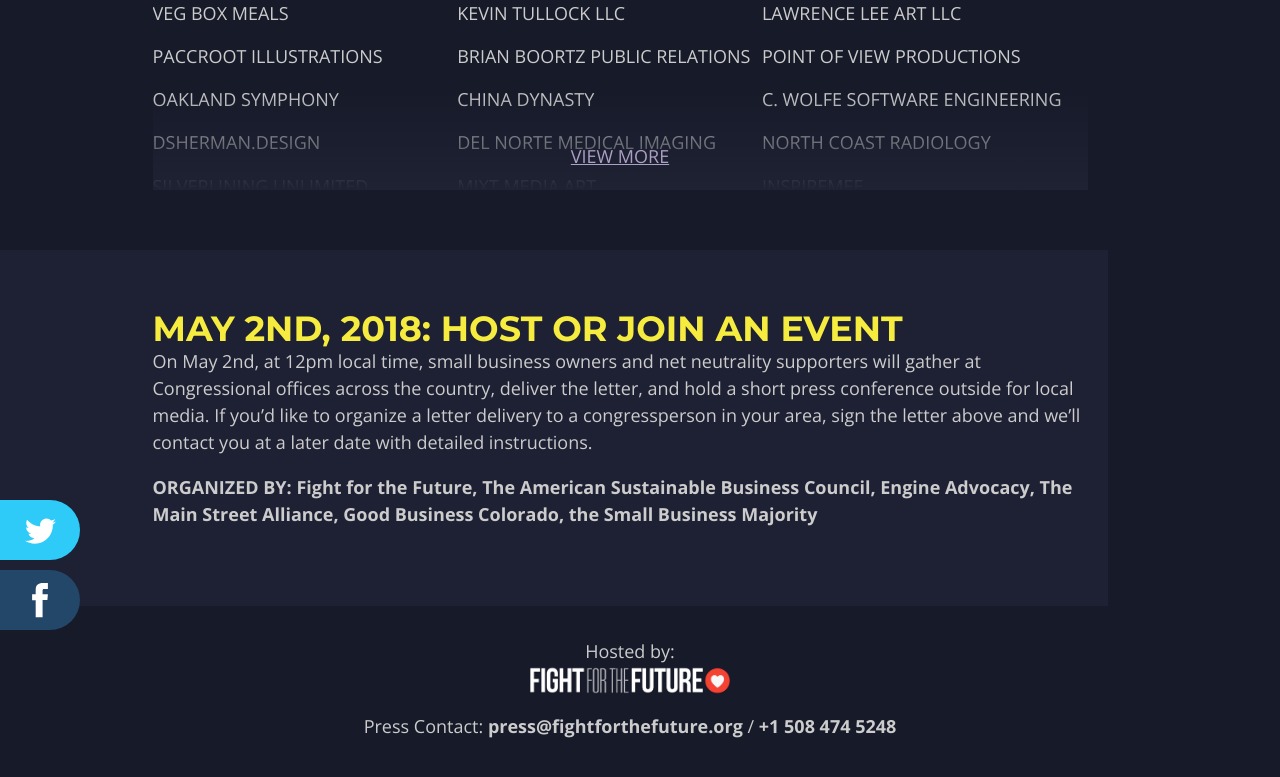
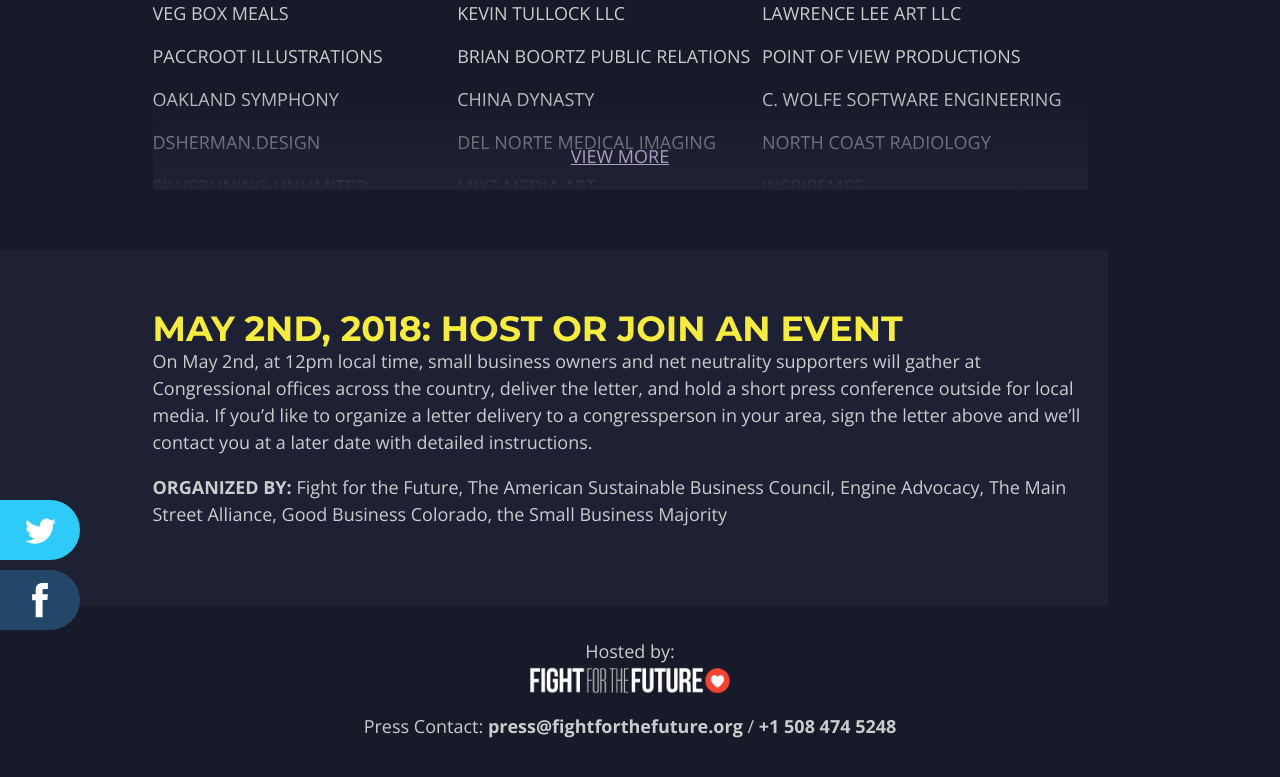
Before and after one commit to fightforthefuture/vetsforthe.net, a Jekyll site: the page built from index.md, in a window 1280 px wide and 900 px high, scrolled down 1958 px. Shown: the top 777 px of the window. Built offline with Jekyll 4.4.1, drawn with Linux system fonts in a browser that asks for light colours.

```diff
--- a/index.md
+++ b/index.md
@@ -381,7 +381,7 @@ you’d like to organize a letter delivery to a congressperson in your area,
 sign the letter above and we’ll contact you at a later date with detailed
 instructions.
 
-<strong>ORGANIZED BY: Fight for the Future, The American Sustainable Business Council, Engine Advocacy, The Main Street Alliance, Good Business Colorado, the Small Business Majority</strong>
+<strong>ORGANIZED BY:</strong> Fight for the Future, The American Sustainable Business Council, Engine Advocacy, The Main Street Alliance, Good Business Colorado, the Small Business Majority
 
 </div>
 
```
